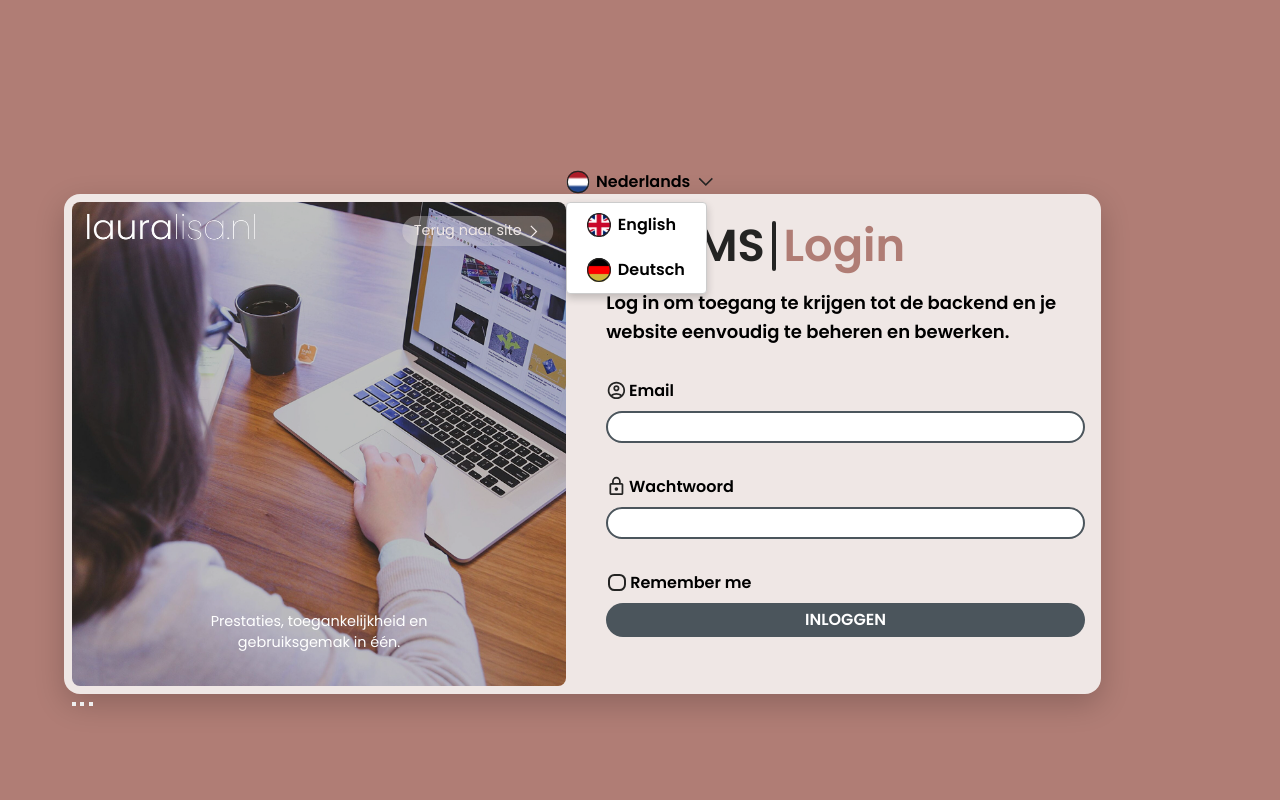
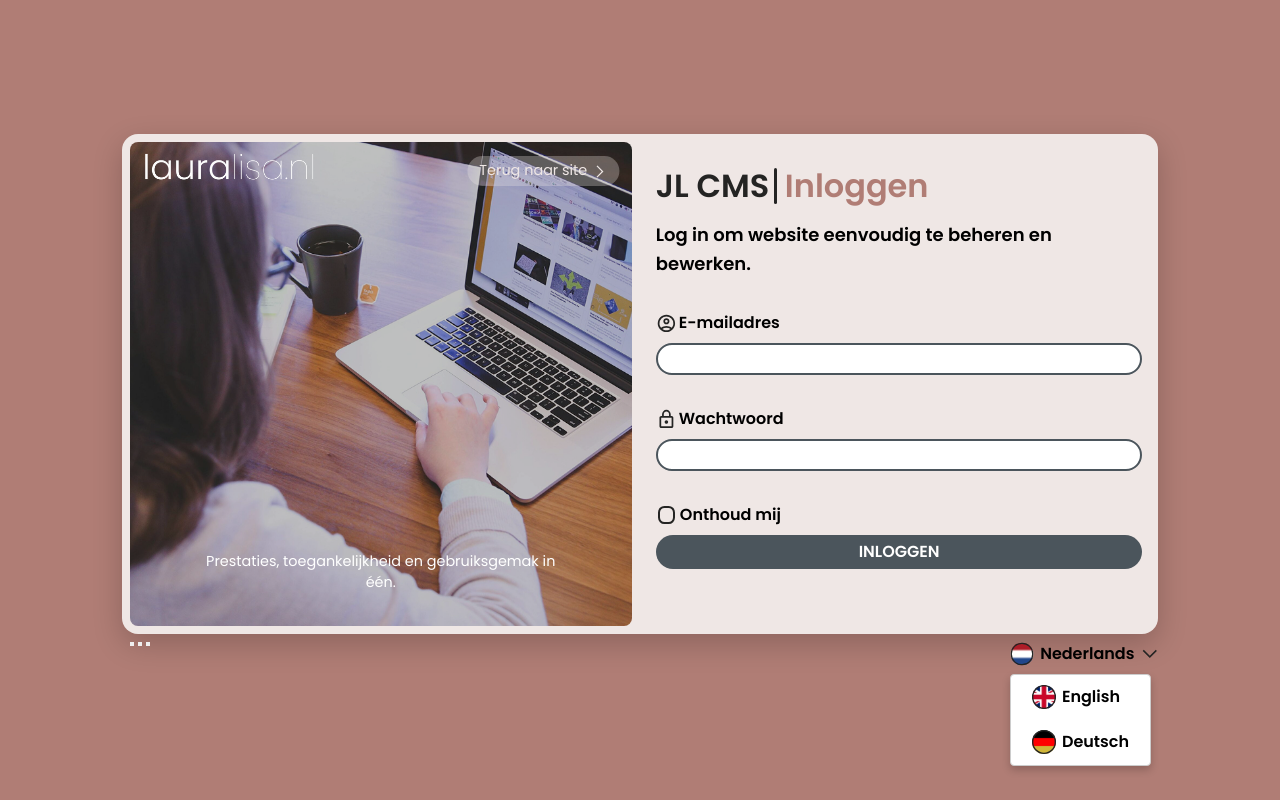
Before and after one commit to Jaywesterlow/JL-Website-Builder, a SvelteKit app: page / in a window 1280 px wide. Both pictures are taken after a click on the button "Nederlands". Built offline with nearby package versions, Linux system fonts and the light colour scheme.

Commit message:
v2.8 | Temp Language functionality

```diff
--- a/src/lib/inputs/Language.svelte
+++ b/src/lib/inputs/Language.svelte
@@ -1,8 +1,9 @@
 <script>
   import { Svg } from '$lib';
   import { fade } from 'svelte/transition';
+  import translations from '$lib/json/login.translations.json';
+  import { currentLang } from '$lib/stores/language.js';
 
-  let currentLang = $state('nl')
   let dropdownOpen = $state(false)
 
   function toggleDropdown() {
@@ -10,7 +11,7 @@
   }
 
   function changeLang(language) {
-    currentLang = language;
+    $currentLang = language;
     dropdownOpen = false
   }
 
@@ -21,11 +22,11 @@
   aria-expanded={dropdownOpen}
   onclick={toggleDropdown}
 >
-  {#if currentLang === 'nl'}
+  {#if $currentLang === 'nl'}
     <Svg name="dutch-icon" size={"1.5rem"} />
     Nederlands
     <Svg name="chevron" color={"var(--charcoal)"} size={"1.1rem"} rotation={"90deg"}/>
-  {:else if currentLang === 'en'}
+  {:else if $currentLang === 'en'}
     <Svg name="english-icon" size={"1.5rem"} />
     English
     <Svg name="chevron" color={"var(--charcoal)"} size={"1.1rem"} rotation={"90deg"}/>
@@ -39,15 +40,15 @@
 
   {#if dropdownOpen}
     <ul transition:fade={{ duration: 175 }}>
-      {#if currentLang !== 'nl'}
+      {#if $currentLang !== 'nl'}
         <li><button onclick={() => changeLang('nl')}><Svg name="dutch-icon" size={"1.5rem"}/>Nederlands</button></li>
       {/if}
 
-      {#if currentLang !== 'en'}
+      {#if $currentLang !== 'en'}
         <li><button onclick={() => changeLang('en')}><Svg name="english-icon" size={"1.5rem"}/>English</button></li>
       {/if}
 
-      {#if currentLang !== 'de'}
+      {#if $currentLang !== 'de'}
         <li><button onclick={() => changeLang('de')}><Svg name="german-icon" size={"1.5rem"}/>Deutsch</button></li>
       {/if}
     </ul>
--- /dev/null
+++ b/src/lib/json/login.translations.json
@@ -0,0 +1,55 @@
+{
+  "form-title": {
+    "nl": "Inloggen",
+    "en": "Login",
+    "de": "Anmelden"
+  },
+
+  "form-desc": {
+    "nl": "Log in om website eenvoudig te beheren en bewerken.",
+    "en": "Log in to easily manage and edit the website.",
+    "de": "Anmelden, um die Website einfach zu verwalten und zu bearbeiten."
+  },
+
+  "form-email": {
+    "nl": "E-mailadres",
+    "en": "Email address",
+    "de": "E-Mail-Adresse"
+  },
+
+  "form-password": {
+    "nl": "Wachtwoord",
+    "en": "Password",
+    "de": "Passwort"
+  },
+
+  "form-remember-me": {
+    "nl": "Onthoud mij",
+    "en": "Remember me",
+    "de": "Erinnere dich an mich"
+  },
+
+  "form-forgot-password": {
+    "nl": "Wachtwoord vergeten",
+    "en": "Forgot password",
+    "de": "Passwort vergessen"
+  },
+
+  "form-button": {
+    "nl": "INLOGGEN",
+    "en": "LOG IN",
+    "de": "EINLOGGEN"
+  },
+
+  "header-return": {
+    "nl": "Terug naar site",
+    "en": "Back to site",
+    "de": "Zurück zur Seite"
+  },
+
+  "carousel-desc": {
+    "nl": "Prestaties, toegankelijkheid en gebruiksgemak in één.",
+    "en": "Performance, accessibility, and ease of use in one.",
+    "de": "Leistung, Zugänglichkeit und Benutzerfreundlichkeit in einem."
+  }
+}
--- a/src/lib/media/Carousel.svelte
+++ b/src/lib/media/Carousel.svelte
@@ -59,6 +59,7 @@
     transform: translateX(-50%);
     color: var(--caption-color);
     text-align: center;
+    min-width: 75%;
   }
 
   figure ul {
--- a/src/lib/navigation/Login-header.svelte
+++ b/src/lib/navigation/Login-header.svelte
@@ -6,7 +6,8 @@
     position = "static",
     index = "1",
     width = "100%",
-    placement = null
+    placement = null,
+    text = ""
   } = $props();
 
   const derivedPosition = $derived(
@@ -38,7 +39,7 @@
   <a href="/"><img src="/images/Logo-lauralisa.nl-wit.png" alt="LAURALISA logo" /></a>
   <Link01
     url={"/"}
-    text={"Terug naar site"}
+    text={text}
     label={"Link terug naar hoofdsite"}
     color={"var(--light-beige)"}
     backgroundColor={"rgb(var(--light-beige-rgb), 0.3)"}
--- /dev/null
+++ b/src/lib/stores/language.js
@@ -0,0 +1,3 @@
+import { writable } from 'svelte/store';
+
+export const currentLang = writable('nl'); // Default to Dutch
--- a/src/routes/+page.svelte
+++ b/src/routes/+page.svelte
@@ -1,55 +1,57 @@
 <script>
   import { LoginHeader, Carousel, Language, Svg } from "$lib";
+  import translations from '$lib/json/login.translations.json';
+  import { currentLang } from '$lib/stores/language.js';
 </script>
 
 <main>
+
   <header>
-    <LoginHeader margin={"2rem 0 0 0"}/>
+    <LoginHeader text={translations['header-return'][$currentLang]} margin={"2rem 0 0 0"}/>
   </header>
-  <div style="width: 100%; display: flex; justify-content: center;"><Language /></div>
+
   <section>
     <article id="carousel-article">
-      <LoginHeader width="95%" placement="center" index={"3"} />
-      <Carousel caption="Prestaties, toegankelijkheid en gebruiksgemak in één."/>
+      <LoginHeader text={translations['header-return'][$currentLang]} width="95%" placement="center" index={"3"} />
+      <Carousel caption={translations['carousel-desc'][$currentLang]}/>
     </article>
 
     <article id="login-article">
-      <h1>JL CMS <span>Login</span></h1>
-      <p>
-        Log in om <span>toegang te krijgen tot de backend en</span> je website eenvoudig te
-        beheren en bewerken.
-      </p>
+      <h1>JL CMS <span>{translations['form-title'][$currentLang]}</span></h1>
+      <p>{translations['form-desc'][$currentLang]}</p>
+
       <form action="/login" method="POST">
         <label class="email-label" for="email">
-          <Svg
-            name="account"
-            margin="0 2px 0 0"
-            color={"var(--charcoal)"}
-            size={"1.3rem"}
-          />Email
+          <Svg name="account" margin="0 2px 0 0" color={"var(--charcoal)"} size={"1.3rem"}/>
+          {translations['form-email'][$currentLang]}
         </label>
+
         <input type="email" id="email" name="email" required />
 
         <label class="password-label" for="password">
-          <Svg
-            name="password"
-            margin="0 2px 0 0"
-            color={"var(--charcoal)"}
-            size={"1.3rem"}
-          />Wachtwoord
+          <Svg name="password" margin="0 2px 0 0" color={"var(--charcoal)"} size={"1.3rem"}/>
+          {translations['form-password'][$currentLang]}
         </label>
+
         <input type="password" id="password" name="password" required />
 
         <label>
           <input type="checkbox" id="remember" name="remember" />
           <span></span>
-          Remember me
+          {translations['form-remember-me'][$currentLang]}
         </label>
-        <button type="submit">INLOGGEN</button>
+
+        <button type="submit">{translations['form-button'][$currentLang]}</button>
       </form>
     </article>
   </section>
 
+  <aside style="
+  display: flex;
+  justify-content: end;
+  margin-top: .5rem;
+
+  "><Language /></aside>
 
 </main>
 
@@ -59,14 +61,18 @@
     display: flex;
     flex-direction: column;
     justify-content: center;
+    align-items: center;
 
     @media (min-width: 768px) {
-      margin-top: 2rem;
 
       & header {
         display: none;
       }
     }
+  }
+
+  main header {
+    width: 100%;
   }
 
   main section {
@@ -76,10 +82,21 @@
     border-radius: 1rem;
     box-shadow: 0 10px 30px rgb(var(--black-rgb), 0.2);
     display: flex;
-    gap: 2rem;
+    gap: 1rem;
 
     @media (min-width: 768px) {
       min-height: clamp(500px, 60vh, 700px);
+      max-width: clamp(700px, 90%, 1200px);
+    }
+  }
+
+  main aside {
+    display: flex;
+    justify-content: end;
+    margin-top: .5rem;
+    width: 100%;
+
+    @media (min-width: 768px) {
       max-width: clamp(700px, 90%, 1200px);
     }
   }
@@ -104,25 +121,28 @@
   section #login-article {
     padding: .5rem;
     align-self: center;
+    max-width: 100%;
 
     @media (min-width: 768px){
       flex: 0 1 50%;
     }
 
     @media (max-width: 768px){
-      /* padding: 1rem 4rem; */
       padding: clamp(0.5rem, 2cqi, 1rem) clamp(0.5rem, 4cqi, 2rem);
     }
   }
 
   #login-article h1 {
-    font-size: clamp(1.8rem, 12vw, 2.8rem);
+    font-size: clamp(1rem, 8vw, 2rem);
     font-weight: 600;
     color: var(--charcoal);
     margin-bottom: 1rem;
     max-width: 100%;
     white-space: nowrap;
 
+    @media (min-width: 768px) {
+        font-size: clamp(1.2rem, 10vw, 2rem);
+    }
   }
 
   #login-article h1 span {
@@ -145,12 +165,6 @@
   #login-article p {
     font-weight: 600;
     margin-bottom: 2rem;
-
-    & span {
-      @media (min-width: 768px) and (max-width: 1024px) {
-        display: none;
-      }
-    }
   }
 
   #login-article form {
--- a/static/css/global.css
+++ b/static/css/global.css
@@ -19,17 +19,6 @@
   --black-rgb: 0, 0, 0;
   --charcoal-rgb: 36, 36, 35;
   --slate-grey-rgb: 75, 85, 92;
-
-  /* --radius: 1.5rem;
-  --font-size-sm: 16px;
-  --font-size-md: 18px;
-  --font-size-lg: 40px;
-  --font-size-xl: 48px;
-  --font-size-xxl: 70px;
-
-  --font-weight-reg: 400;
-  --font-weight-semi: 600;
-  --font-weight-bold: 700; */
 }
 
 * {
@@ -55,6 +44,7 @@
 
 body {
   height: 100%;
+  min-height: 100vh;
   background: var(--terracotta);
   padding: 5%;
 
```
Also changed, not shown: drizzle/meta/0000_snapshot.json (added, +78 -0 lines), drizzle/meta/_journal.json (added, +13 -0 lines).
